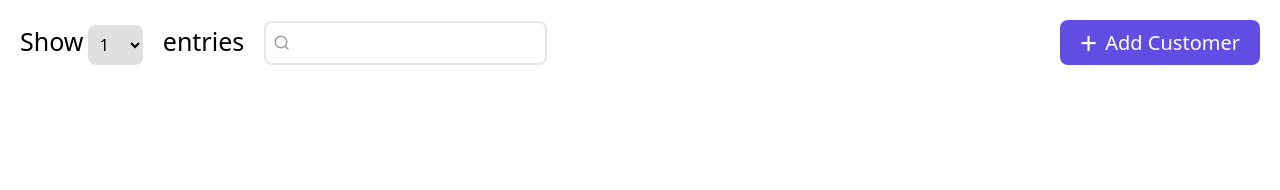
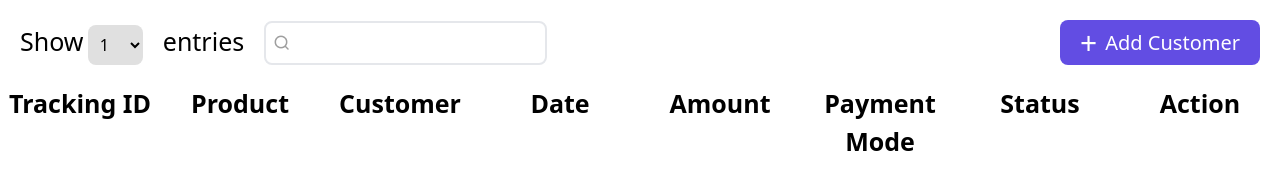
Before and after one commit to Msoleh27jr/home_work, a website: page src/index.html in a window 1280 px wide. Drawn offline with Linux system fonts and the light colour scheme.

Commit message:
head section finished

```diff
--- a/src/index.html
+++ b/src/index.html
@@ -30,5 +30,15 @@
         </div>
         <button class="flex items-center text-[20px] gap-2 bg-[#624DE3] px-5 rounded-lg text-white"><h1 class="text-[30px] text-white">+</h1>Add Customer</button>
     </header>
+    <div class="max-w-[1800px] m-auto flex">
+        <div class="w-[220px] text-[25px] font-bold text-center"><h2>Tracking ID</h2></div>
+        <div class="w-[220px] text-[25px] font-bold text-center"><h2>Product</h2></div>
+        <div class="w-[220px] text-[25px] font-bold text-center"><h2>Customer</h2></div>
+        <div class="w-[220px] text-[25px] font-bold text-center"><h2>Date</h2></div>
+        <div class="w-[220px] text-[25px] font-bold text-center"><h2>Amount</h2></div>
+        <div class="w-[220px] text-[25px] font-bold text-center"><h2>Payment Mode</h2></div>
+        <div class="w-[220px] text-[25px] font-bold text-center"><h2>Status</h2></div>
+        <div class="w-[220px] text-[25px] font-bold text-center"><h2>Action</h2></div>
+    </div>
 </body>
 </html>
```
Also changed, not shown: src/output.css.
